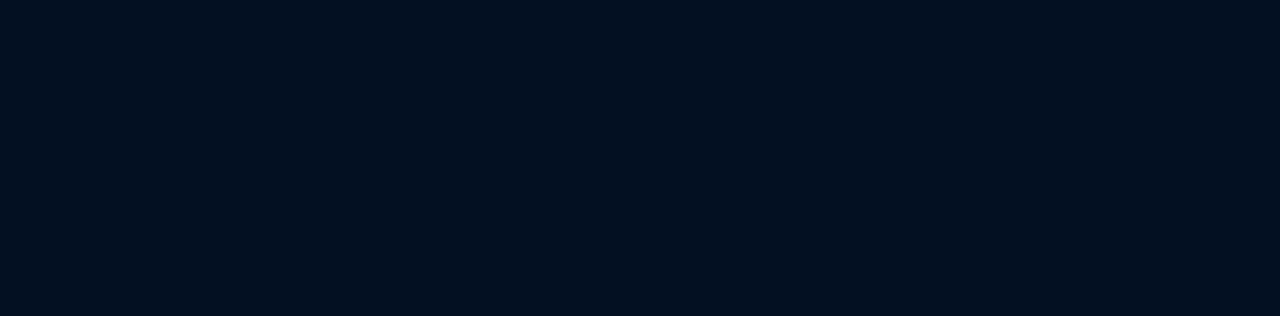
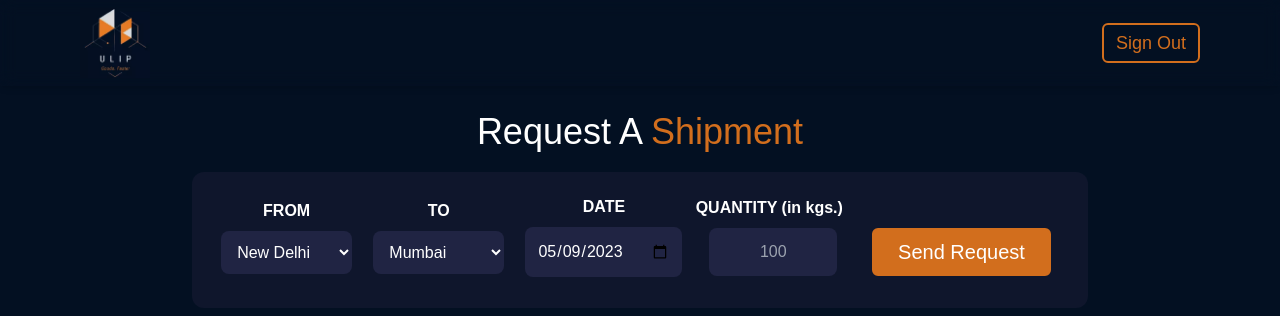
Before and after one commit to anwarsayyed80732/ULIP, a React (Vite) app: page /dashboard in a window 1280 px wide. Before the commit this address had no page. Shown: the top 316 px of the page. Built offline with nearby package versions, Linux system fonts and the light colour scheme; the HTML template or start-up script is replaced by a standard one; a web font is replaced by a local one.

Commit message:
Add shipment reqeust section in the dashboard page

```diff
--- a/src/App.jsx
+++ b/src/App.jsx
@@ -4,6 +4,7 @@ import { Routes, Route } from "react-router-dom";
 import Home from "./pages/Home";
 import Login from "./pages/Login";
 import Signup from "./pages/Signup";
+import Dashboard from "./pages/Dashboard";
 
 function App() {
   return (
@@ -11,6 +12,7 @@ function App() {
       <Route path="/" element={<Home />} />
       <Route path="/login" element={<Login />} />
       <Route path="/signup" element={<Signup />} />
+      <Route path="/dashboard" element={<Dashboard />} />
     </Routes>
   );
 }
--- a/src/components/molecules/Navbar.jsx
+++ b/src/components/molecules/Navbar.jsx
@@ -6,7 +6,7 @@ import { Link } from "react-router-dom";
 
 export default function Navbar(props) {
   return (
-    <div className="fixed top-0 right-0 bg-none w-screen flex justify-between items-center">
+    <div className="fixed top-0 right-0 bg-none w-screen flex justify-between items-center backdrop-blur shadow-md">
       <Link to="/">
         <img
           src={logo}
@@ -40,6 +40,22 @@ export default function Navbar(props) {
           </Link>
         </div>
       )}
+
+      {/* Once the backend is completed perform proper logout by deleting the cookie */}
+      {props.type === 'loggedin' && (
+        <div className="flex justify-center items-center">
+          <Link to="/">
+            <div className="max-h-14 mr-5 block md:hidden">
+              <ButtonSecondary text="Sign Out" size="base" />
+            </div>
+          </Link>
+          <Link to="/">
+            <div className="max-h-14 mr-20 hidden md:block">
+              <ButtonSecondary text="Sign Out" size="lg" />
+            </div>
+          </Link>
+        </div>
+      )}
     </div>
   );
 }
--- /dev/null
+++ b/src/components/molecules/ShipmentRequest.jsx
@@ -0,0 +1,146 @@
+import React, { useState } from "react";
+import ButtonPrimary from "../atoms/ButtonPrimary";
+import { capitalize } from "../../helpers/wordHelper";
+import { getFormattedDate } from "../../helpers/dateHelper";
+import axios from "axios";
+
+export default function ShipmentRequest() {
+
+  const cities = [
+    { id: 0, name: "new delhi" },
+    { id: 1, name: "mumbai" },
+    { id: 2, name: "bengaluru" },
+    { id: 3, name: "chennai" },
+    { id: 4, name: "hyderabad" },
+    { id: 5, name: "kolkata" },
+    { id: 6, name: "pune" },
+    { id: 7, name: "ahmedabad" },
+    { id: 8, name: "jaipur" },
+    { id: 9, name: "kochi" },
+  ];
+
+  const [shipmentDetails, setShipmentDetails] = useState({
+    source: cities[0].name,
+    destination: cities[1].name,
+    date: getFormattedDate(new Date()),
+    quantity: 100,
+  });
+
+  const onChange = (e) => {
+    setShipmentDetails((details) => ({
+      ...details,
+      [e.target.name]:
+        e.target.name === "quantity"
+          ? parseInt(e.target.value)
+          : e.target.value,
+    }));
+  };
+
+  const onSubmit = (e) => {
+    // Validate whether all the fields are filled
+    console.log(shipmentDetails);
+
+    // Add the shipment request url here after the backend is completed.
+    const shipmentRequestUrl = "";
+    axios
+      .post(shipmentRequestUrl, shipmentDetails)
+      .then((response) => console.log(response))
+      .catch((err) => {
+        console.log(err);
+        alert("Uh-oh! Unable to create a request at the moment :(");
+      });
+  };
+
+  return (
+    <div className="m-5 p-4 min-h-[10vh] min-w-[50vw] md:min-w-[70vw]  bg-background-secondary rounded-xl ">
+      <form onSubmit={onSubmit} className="flex flex-col md:flex-row md:justify-evenly md:items-center">
+        <div className="flex justify-between md:flex-col md:justify-center items-center">
+          <label htmlFor="source-city" className="font-semibold">
+            FROM
+          </label>
+          <select
+            name="source"
+            id="source-city"
+            onChange={onChange}
+            className="bg-background-tertiary focus-within:bg-background-primary p-3 m-2 rounded-lg outline-none cursor-pointer min-w-[10vw]"
+          >
+            {cities.map((city) => {
+              return (
+                <option key={city.id} value={city.name}>
+                  {capitalize(city.name)}
+                </option>
+              );
+            })}
+          </select>
+        </div>
+
+        <div className="flex justify-between md:flex-col md:justify-center items-center">
+          <label htmlFor="destination-city" className="font-semibold">
+            TO
+          </label>
+          <select
+            id="destination-city"
+            name="destination"
+            onChange={onChange}
+            className="bg-background-tertiary focus-within:bg-background-primary p-3 m-2 rounded-lg outline-none cursor-pointer min-w-[10vw]"
+          >
+            {cities.map((city) => {
+              return city.id === 1 ? (
+                <option key={city.id} value={city.name} selected>
+                  {capitalize(city.name)}
+                </option>
+              ) : (
+                <option key={city.id} value={city.name}>
+                  {capitalize(city.name)}
+                </option>
+              );
+            })}
+          </select>
+        </div>
+
+        <div className="flex justify-between md:flex-col md:justify-center items-center">
+          <label htmlFor="date-of-shipping" className="font-semibold">
+            DATE
+          </label>
+          <input
+            required
+            type="date"
+            name="date"
+            onChange={onChange}
+            id="date-of-shipping"
+            defaultValue={getFormattedDate(new Date())}
+            min={getFormattedDate(new Date())}
+            className="bg-background-tertiary focus-within:bg-background-primary cursor-pointer p-3 m-2 rounded-lg outline-none min-w-[10vw]"
+          />
+        </div>
+
+        <div className="flex justify-between md:flex-col md:justify-center items-center">
+          <label
+            htmlFor="quantity"
+            className="font-semibold whitespace-nowrap mr-2"
+          >
+            QUANTITY (in kgs.)
+          </label>
+          <input
+            required
+            name="quantity"
+            id="quantity"
+            type="number"
+            onChange={onChange}
+            placeholder="100"
+            min={100}
+            step={50}
+            className="bg-background-tertiary focus-within:bg-background-primary p-3 m-2 rounded-lg outline-none min-w-[8vw] md:max-w-[10vw] text-end md:text-center"
+          />
+        </div>
+
+        <div className="hidden md:block m-4 mt-10" onClick={onSubmit}>
+          <ButtonPrimary text="Send Request" size="xl" />
+        </div>
+        <div className="block md:hidden m-3" onClick={onSubmit}>
+          <ButtonPrimary text="Send Request" size="lg" />
+        </div>
+      </form>
+    </div>
+  );
+}
--- /dev/null
+++ b/src/helpers/dateHelper.js
@@ -0,0 +1,18 @@
+/**
+ * A function that takes a Date object and produces a string in the format yyyy-mm-dd
+ *
+ * @param date A Date object for which the formatted string is required
+ *
+ * @returns A string that is in the yyyy-mm-dd format for the input date object
+ */
+export const getFormattedDate = (date) => {
+  const yyyy = date.getFullYear();
+  let mm = date.getMonth() + 1;
+  let dd = date.getDate();
+
+  if (dd < 10) dd = "0" + dd;
+  if (mm < 10) mm = "0" + mm;
+
+  const formattedToday = yyyy + "-" + mm + "-" + dd;
+  return formattedToday;
+};
--- /dev/null
+++ b/src/helpers/wordHelper.js
@@ -0,0 +1,16 @@
+/**
+ * A function used for converting the first letter of every word in a sentence to uppercase.
+ *
+ * @param sentence The sentence for which capitalization is to be performed
+ *
+ * @returns A string which is a capitalized version of the input string
+ *  */
+export const capitalize = (sentence) => {
+  const words = sentence.split(" ");
+
+  return words
+    .map((word) => {
+      return word[0].toUpperCase() + word.substring(1);
+    })
+    .join(" ");
+};
--- a/src/index.css
+++ b/src/index.css
@@ -39,3 +39,7 @@ code {
 ::-webkit-scrollbar-thumb:hover {
   background: #843b14;
 }
+
+input[type=number]::-webkit-inner-spin-button {
+  -webkit-appearance: none;
+}
--- /dev/null
+++ b/src/pages/Dashboard.jsx
@@ -0,0 +1,17 @@
+import React from "react";
+import Navbar from "../components/molecules/Navbar";
+import ShipmentRequest from "../components/molecules/ShipmentRequest";
+import Footer from "../components/molecules/Footer";
+
+export default function Dashboard() {
+  return (
+    <>
+      <Navbar type="loggedin" />
+      <div className="mt-28 flex flex-col justify-center items-center">
+        <h2 className="text-3xl md:text-4xl">Request A <span className="text-orange-primary">Shipment</span></h2>
+        <ShipmentRequest />
+      </div>
+      {/* <Footer /> */}
+    </>
+  );
+}
--- a/src/pages/Signup.jsx
+++ b/src/pages/Signup.jsx
@@ -163,12 +163,12 @@ export default function Signup() {
 
               <div className="mt-4 flex justify-center items-center">
                 <input
-                  type="tel"
+                  type="number"
                   name="phone_no"
                   placeholder="Phone No"
                   onChange={onChange}
-                  className="p-3 rounded-lg outline-none text-xl bg-background-tertiary placeholder-white"
-                  pattern="[0-9]{10}"
+                  className="p-3 rounded-lg outline-none text-xl bg-background-tertiary placeholder-white w-full xl:max-w-[23vw]"
+                  pattern="\d{10}"
                 />
               </div>
               {isPhoneNoValid === false && (
```
